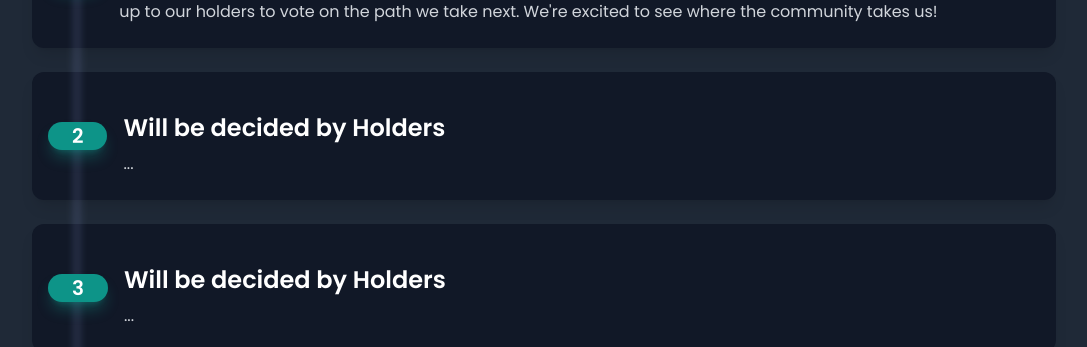
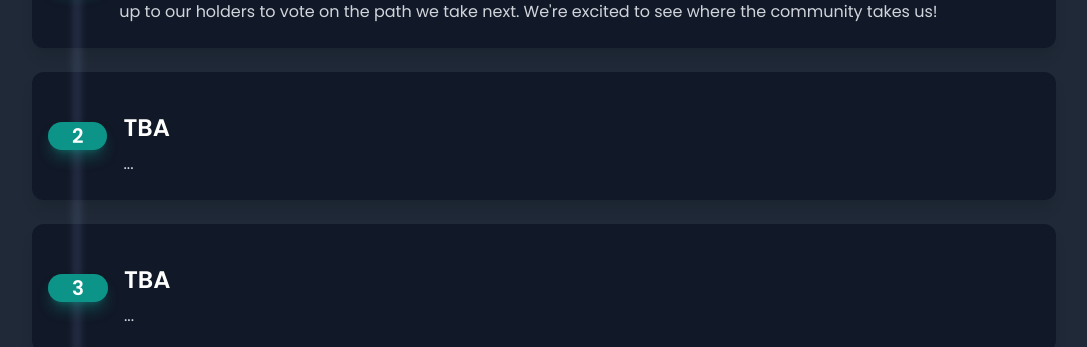
Before and after one commit to neternnft/netern, a Next.js app: page / in a window 1280 px wide. Shown: the part 2164-2511 px from the top of the page, without its empty margins (96-1183 px from the left). Built offline with nearby package versions, Linux system fonts and the light colour scheme; what tailwindcss-hero-patterns would draw is missing.

Commit message:
Update constants.js

```diff
--- a/constants/constants.js
+++ b/constants/constants.js
@@ -154,14 +154,14 @@ export const roadmapSteps = [
   },
   {
     position: "2",
-    title: "Will be decided by Holders",
+    title: "TBA",
     description: `
       ...
     `,
   },
   {
     position: "3",
-    title: "Will be decided by Holders",
+    title: "TBA",
     description: `
       ...
     `,
```
